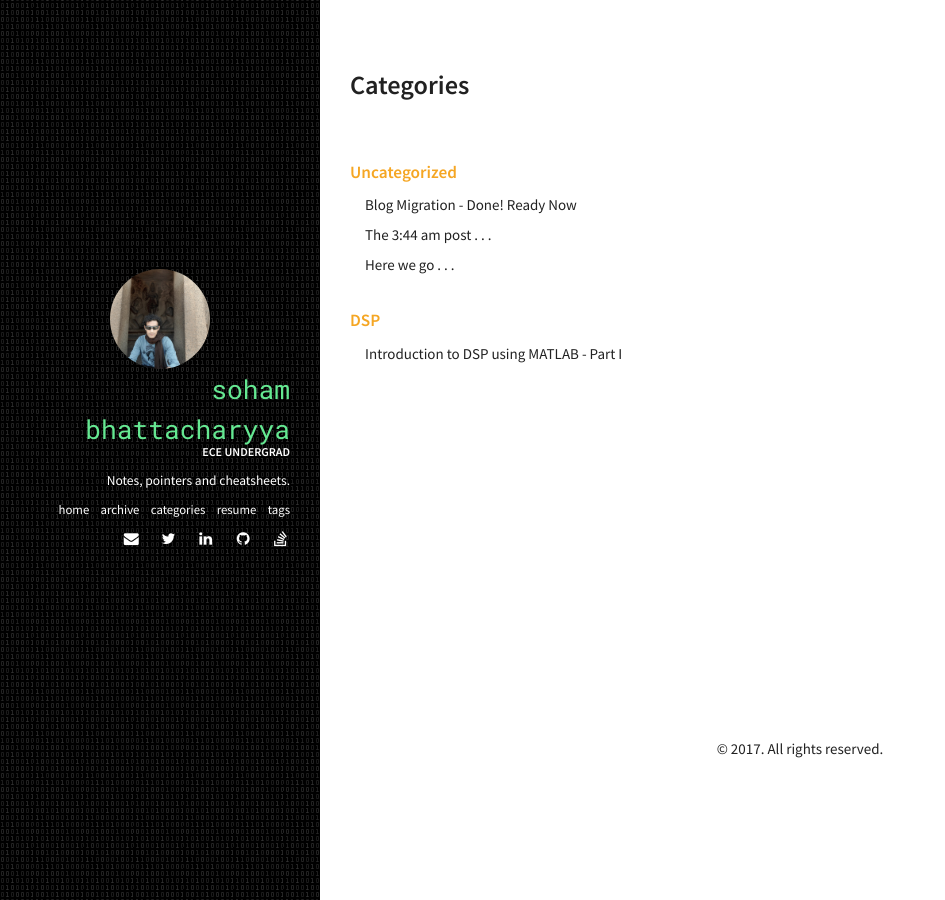
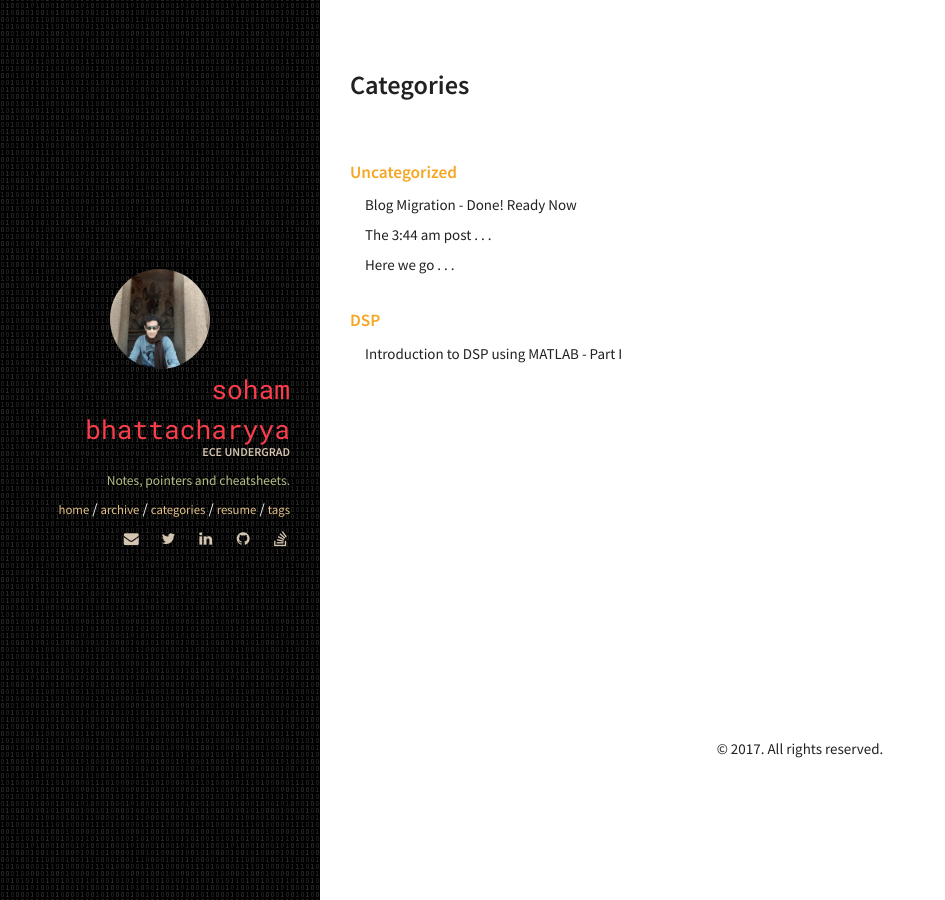
Before and after one commit to sohambhattacharyya/sohambhattacharyya.github.io, a Jekyll site: the page built from categories/index.html, in a window 1280 px wide. Shown: the whole page, without its empty margins (0-945 px from the left). Built offline with Jekyll 4.4.1, drawn with Linux system fonts in a browser that asks for light colours.

Commit message:
Modified cover color palette.

```diff
--- a/_config.yml
+++ b/_config.yml
@@ -36,7 +36,7 @@
 owner:
   name: Soham Bhattacharyya
   avatar: profile.jpg
-  job: "ECE undergrad"
+  job: "ECE Undergrad"
   bio: "Notes, pointers and cheatsheets."
   email: soham1.618@gmail.com
   disqus-shortname: sohambhattacharyya
--- a/_sass/pages/_layout.scss
+++ b/_sass/pages/_layout.scss
@@ -19,7 +19,7 @@
   }
 }
 .cover-card {
-  color: $text-color;
+  color: #F8F8F8;
   padding: 0 30px;
   .avatar {
     border-radius: 50%;
@@ -29,14 +29,14 @@
   }
   .author_name {
     display: block;
-    color: $success;
+    color: #F83E4B;
     font-size: 1.75em;
     text-transform: lowercase;
     font-family: $font-family-monospace;
   }
   .author_job {
     display: block;
-    color: $white;
+    color: #D4C5B1;
     font-size: 0.8em;
     font-weight: 700;
     text-transform: uppercase;
@@ -45,7 +45,7 @@
   .author_bio {
     font-size: 90%;
     display: block;
-    color: $white
+    color: #B2BF83;
   }
   @include media-query($medium-screen) {
     text-align: right;
@@ -63,10 +63,10 @@
       display: inline-block;
       margin-left: 1em;
       a.social-link-item {
-        color: $white;
+        color: #D4C5B1;
         &:hover,
         &:focus {
-          color: lighten($success, 14%);
+          color: lighten(#42B9A2, 14%);
         }
       }
     }
@@ -84,10 +84,10 @@
       margin-top: 1em;
       text-transform: lowercase;
       font-size: 85%;
-      color: $white;
+      color: #E6C388;
       &:hover,
       &:focus {
-        color: lighten($secondary, 14%);
+        color: lighten(#42C820, 14%);
       }
     }
   }
```
